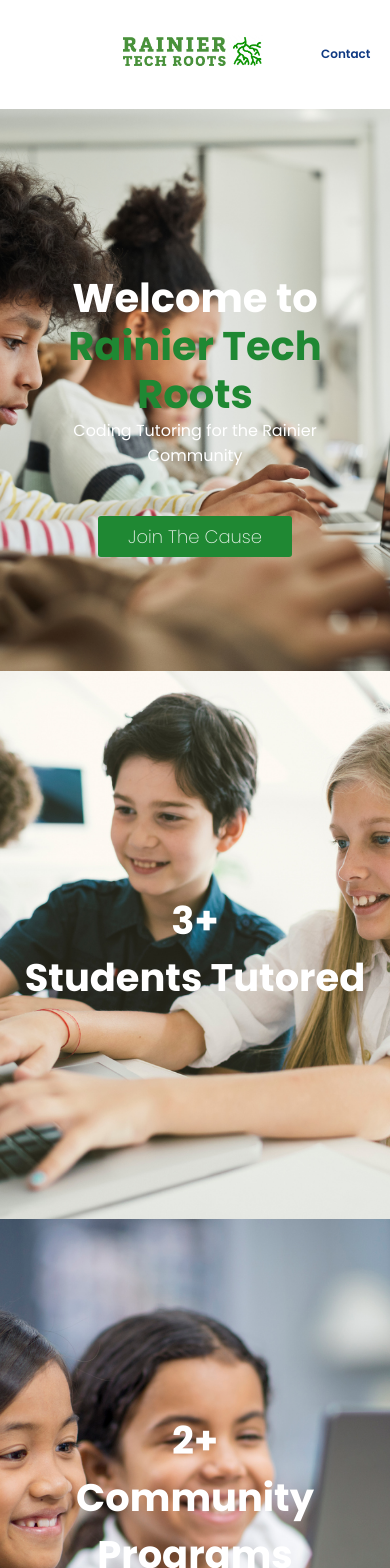
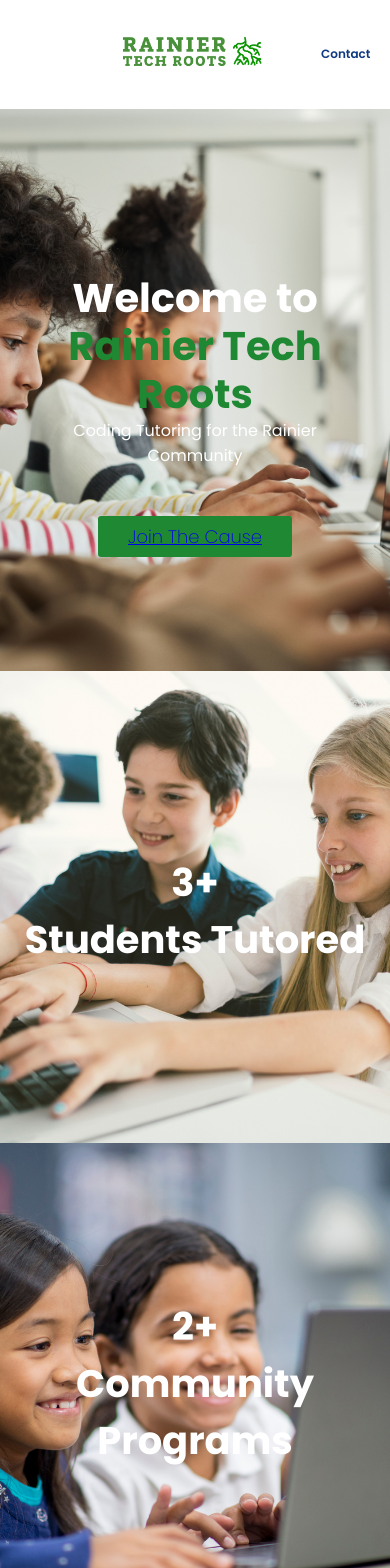
Before and after one commit to anthony-balfour/RainierTechRootsSite, a React (Create React App) app: page / in a window 390 px wide. Shown: the top 1568 px of the page. Built offline with nearby package versions, Linux system fonts and the light colour scheme; a web font is replaced by a local one.

Commit message:
updated program panel sizes and cta candidly link

```diff
--- a/src/Pages/Home/Sections/Footer/Footer.js
+++ b/src/Pages/Home/Sections/Footer/Footer.js
@@ -6,7 +6,7 @@ export default function Footer() {
     <footer>
       <section className='footer-container flex'>
         <div className="flex contact">
-        <p>©2024 by Rainier Tech Roots. Location in South Seattle.
+        <p>©2024 by Rainier Tech Roots. Located in South Seattle.
         </p>
         </div>
         <div>
--- a/src/Pages/Home/Sections/ImagePanel/ImagePanel.css
+++ b/src/Pages/Home/Sections/ImagePanel/ImagePanel.css
@@ -5,7 +5,7 @@
   height: 56.6vh;
 }
 
-.image-panelimg {
+.image-panel img {
   width: 33%;
   height: 100%;
   object-fit: cover;
--- a/src/Pages/Home/Sections/LandingPage/LandingPage.js
+++ b/src/Pages/Home/Sections/LandingPage/LandingPage.js
@@ -1,6 +1,7 @@
 import React from 'react'
 import './LandingPage.css'
 import kidsCodingImage from '../../assets/kidscoding_l.jpg'
+import {Link} from 'react-router-dom';
 
 export default function LandingPage() {
 
@@ -11,7 +12,8 @@ export default function LandingPage() {
         <h1 className="white-text">Welcome to</h1>
         <h1 className="green-text">Rainier Tech Roots</h1>
         <p className="white-text">Coding Tutoring for the Rainier Community</p>
-        <button id="button" className="white-text">Join The Cause</button>
+        <button id="button" className="white-text"><Link to="https://calendly.com/rainiertechroots/30min" className="candidly" to="">
+          Join The Cause</Link></button>
       </article>
 
     </figure>
--- a/src/Pages/Home/Sections/ProgramsPanel/ProgramsPanel.css
+++ b/src/Pages/Home/Sections/ProgramsPanel/ProgramsPanel.css
@@ -42,11 +42,11 @@
   }
 
   .panel img {
-    height: 65vh;
+    height: 56vh;
   }
 
   .panel-container {
-    height: 65vh;
+    height: 56vh;
     margin: 0;
     padding: 0;
   }
```
